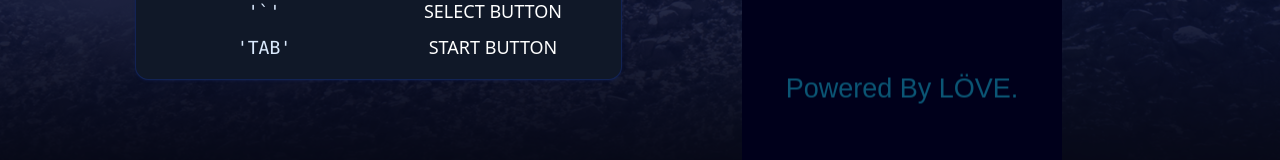
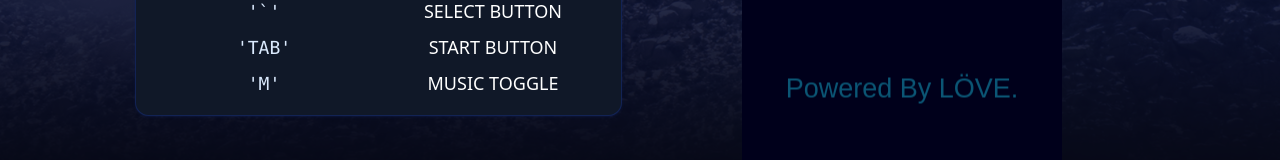
Before and after one commit to findingfocus/ffdev, a SvelteKit app in the folder frontend/: page /interactive-art in a window 1280 px wide. Shown: the part 628-788 px from the top of the page. Built offline with nearby package versions, Linux system fonts and the light colour scheme; no server answers.

Commit message:
added music toggle

```diff
--- a/frontend/src/routes/interactive-art/+page.svelte
+++ b/frontend/src/routes/interactive-art/+page.svelte
@@ -56,6 +56,7 @@
                 <div class="text-blue-100 font-mono">'O or SHIFT'</div><div>B BUTTON</div>
                 <div class="text-blue-100 font-mono">'`'</div><div>SELECT BUTTON</div>
                 <div class="text-blue-100 font-mono">'TAB'</div><div>START BUTTON</div>
+                <div class="text-blue-100 font-mono">'M'</div><div>MUSIC TOGGLE</div>
             </div>
         </div>
 
```
